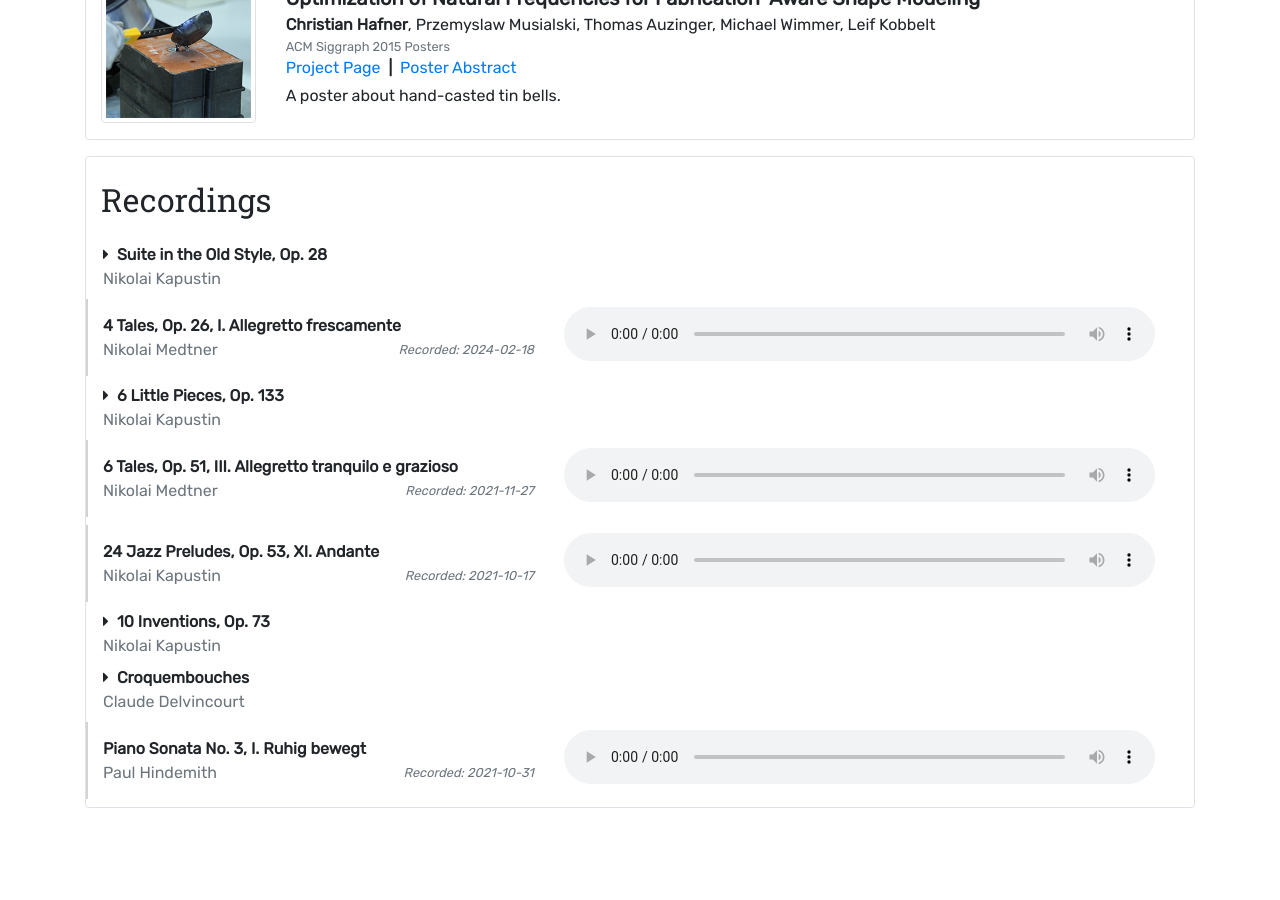
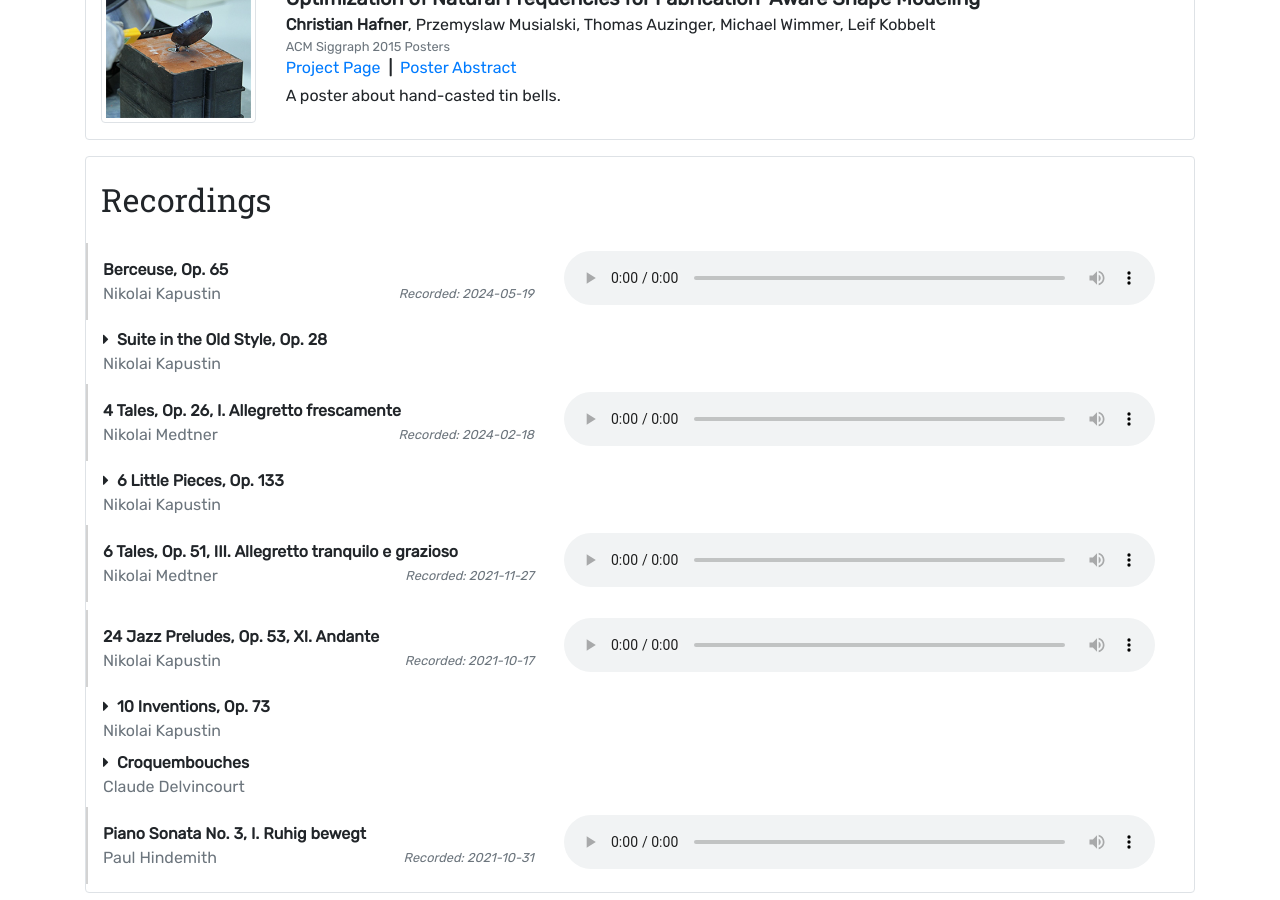
Before and after one commit to chrishafner/chrishafner.github.io, a Jekyll site: the page built from index.html, in a window 1280 px wide and 900 px high, scrolled down 1821 px. Built offline with Jekyll 4.4.1, drawn with Linux system fonts in a browser that asks for light colours; before the commit the page ends 2645 px from its top, so only the background shows below that.

Commit message:
Update recordings.yml

```diff
--- a/_data/recordings.yml
+++ b/_data/recordings.yml
@@ -1,3 +1,7 @@
+- composer: Nikolai Kapustin
+  piece: Berceuse, Op. 65
+  path: https://pub.ista.ac.at/~chafner/music/kapustin-berceuse.mp3
+  recorded: 2024-05-19
 - composer: Nikolai Kapustin
   piece: Suite in the Old Style, Op. 28
   startcollection: true
```
